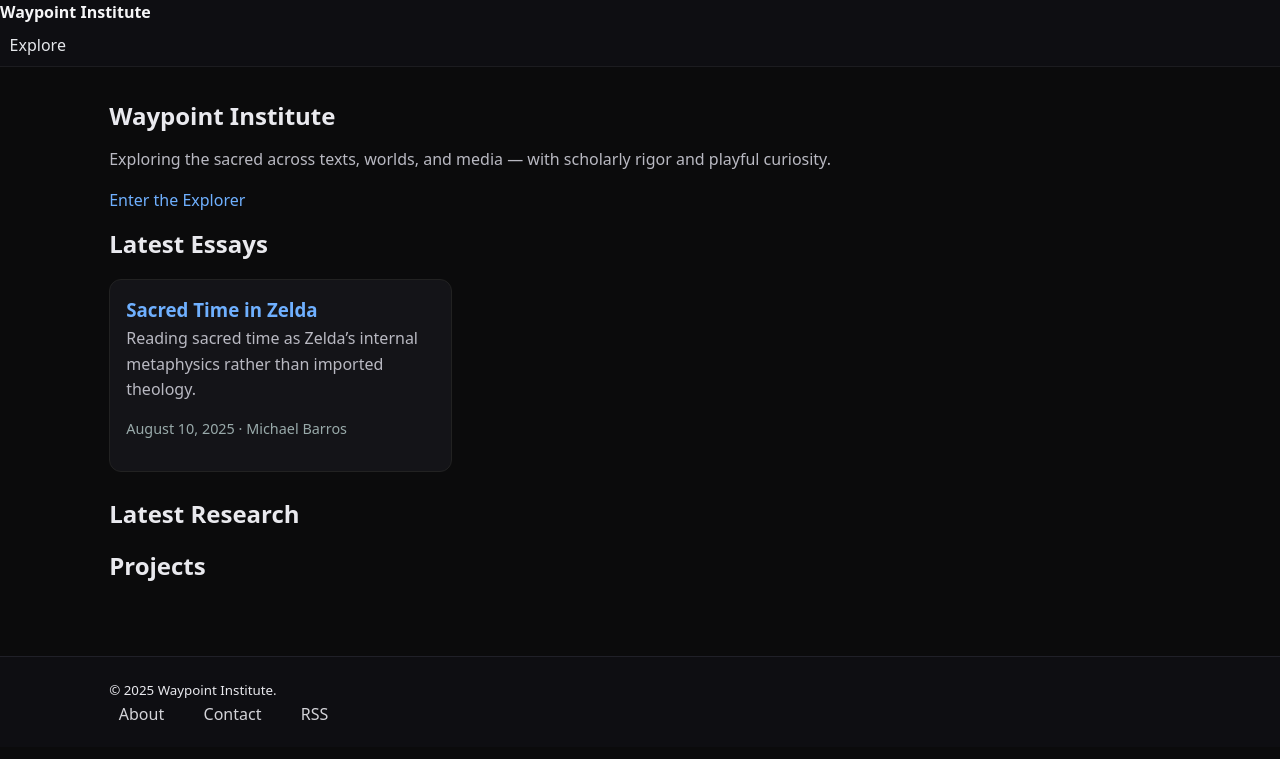
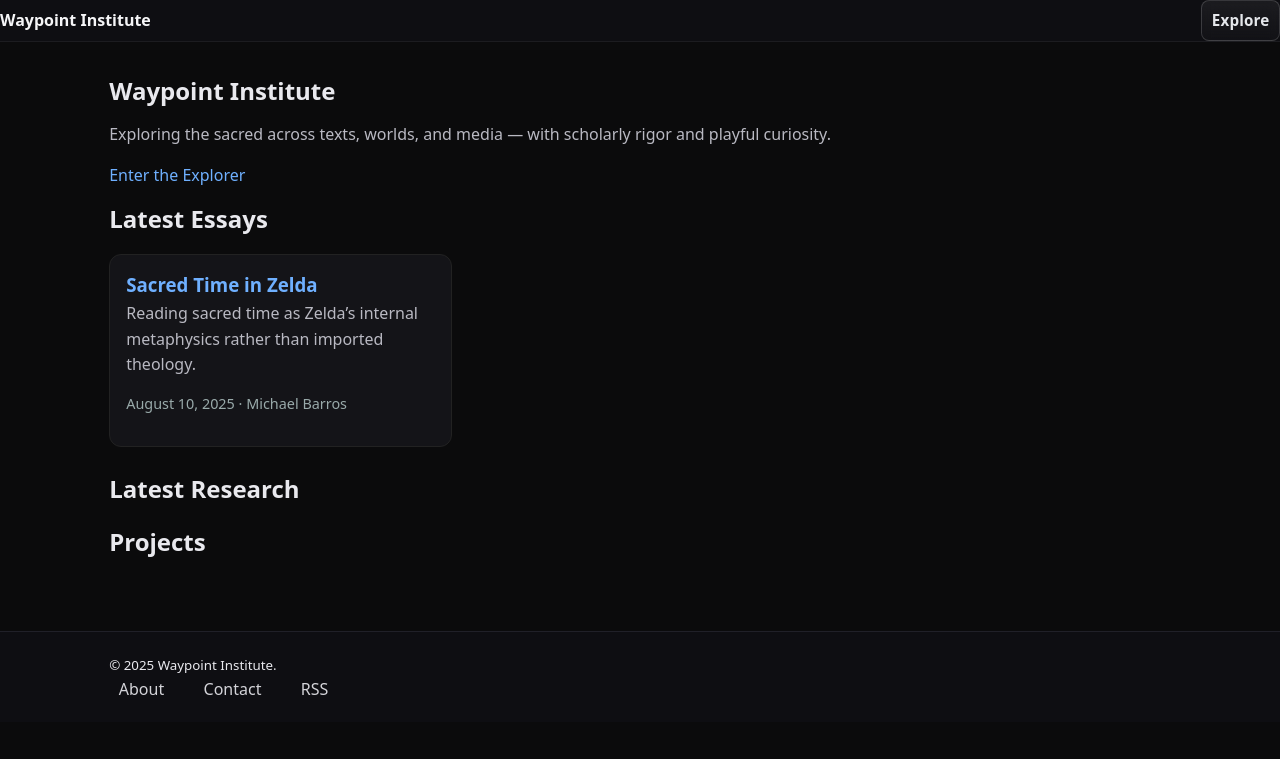
Before and after one commit to waypointinstitute/waypointinstitute, a Jekyll site: the page built from index.html, in a window 1280 px wide. Shown: the top 759 px of the page. Built offline with Jekyll 4.4.1, drawn with Linux system fonts in a browser that asks for light colours.

Commit message:
Update main.css

```diff
--- a/assets/css/main.css
+++ b/assets/css/main.css
@@ -214,6 +214,43 @@ header nav a[aria-current="page"]{
   color:#0b0c0f;
   font-weight:600;
 }
+/* Hide the entire header ONLY on the Explore page */
+.page-explore .site-header {
+  display: none !important;
+}
+
+/* Layout for the tiny header row (brand + one link) */
+.site-header .container {
+  display: flex;
+  align-items: center;
+  justify-content: space-between;
+  gap: .75rem;
+}
+
+/* Single-pill Explore button style */
+.site-nav .pill {
+  display: inline-block;
+  padding: .45rem .85rem;
+  border-radius: 9999px;
+  border: 1px solid rgba(255,255,255,.16);
+  background: linear-gradient(180deg, rgba(255,255,255,.06), rgba(255,255,255,.02));
+  color: var(--text, #e5e7eb);
+  text-decoration: none;
+  font-weight: 600;
+  font-size: .95rem;
+  letter-spacing: .01em;
+  transition: transform .12s ease, box-shadow .12s ease, border-color .12s ease;
+}
+.site-nav .pill:hover {
+  transform: translateY(-1px);
+  border-color: rgba(255,255,255,.28);
+  box-shadow: 0 6px 18px rgba(0,0,0,.25);
+}
+
+/* Optional: give the Explore pill a subtle brand hue */
+.pill-explore {
+  backdrop-filter: blur(6px);
+}
 
 /* safety: hidden should always hide */
 [hidden]{display:none !important;}
```
